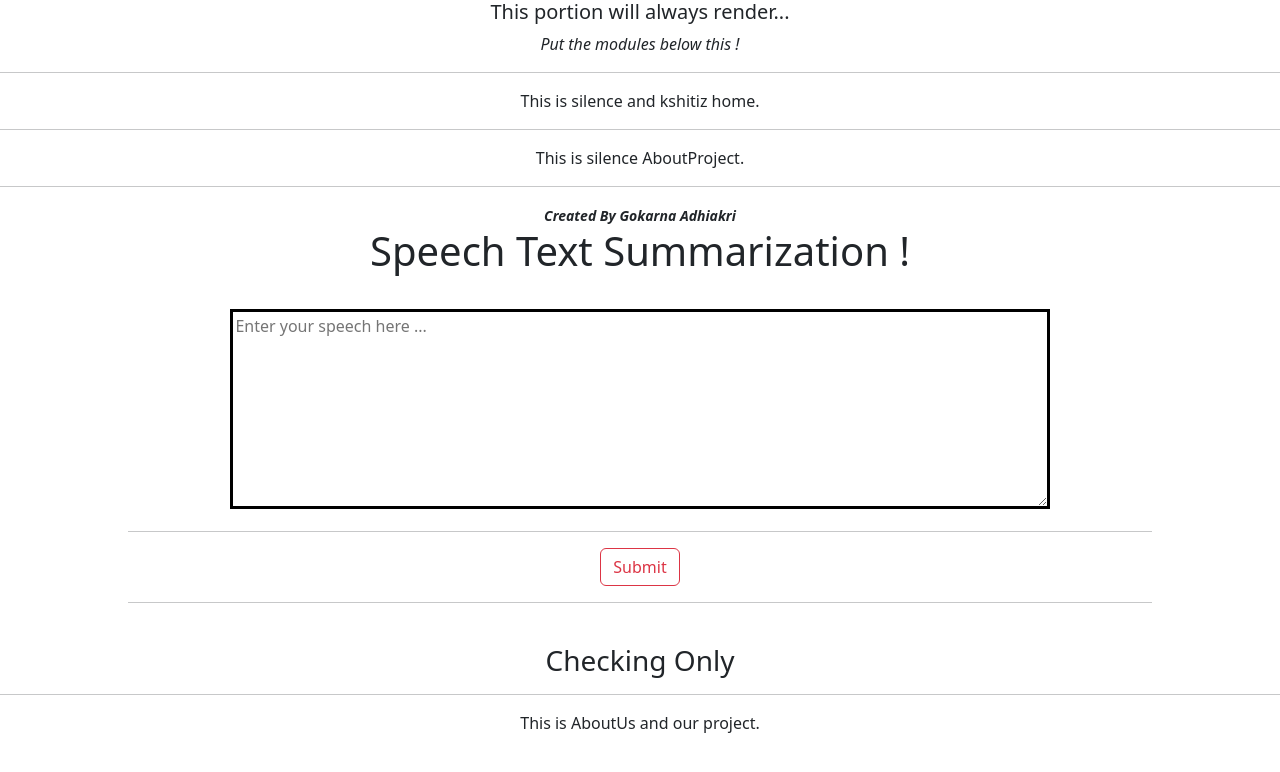
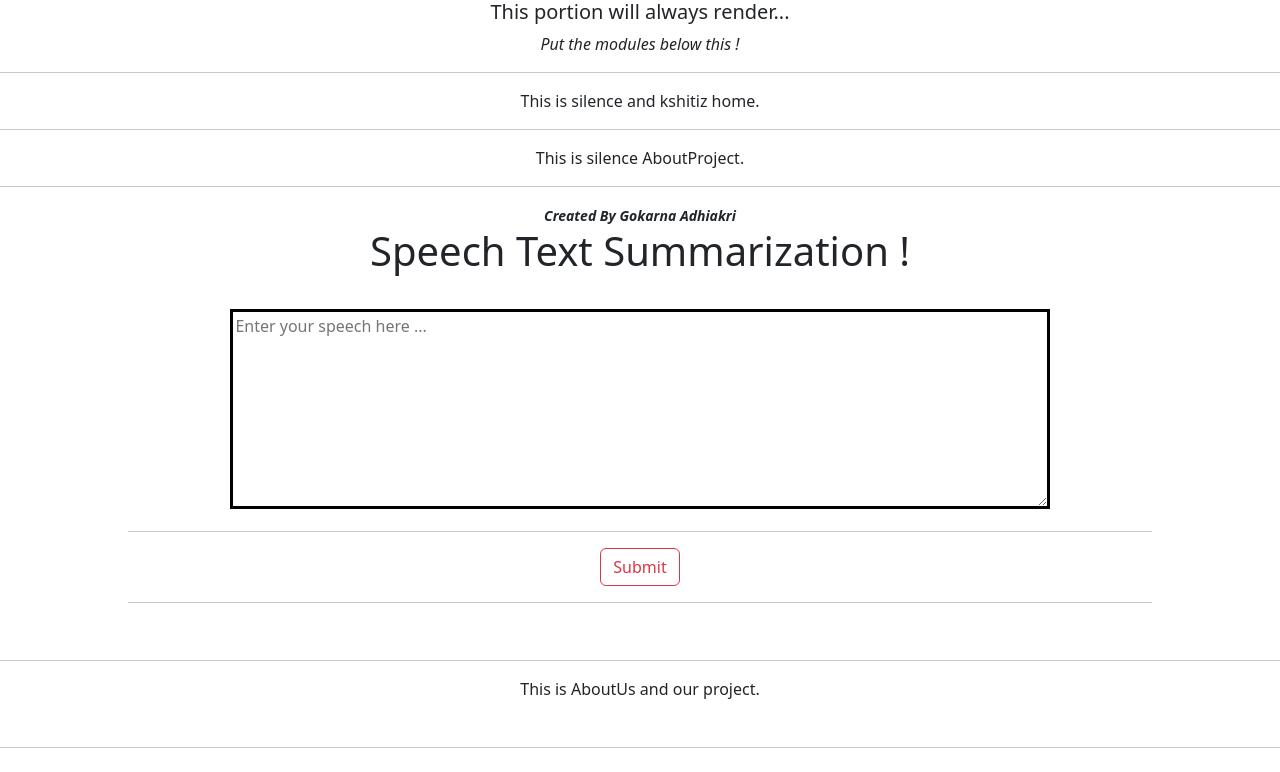
Before and after one commit to gokarna14/SpeechTextSummarization, a React (Create React App) app in the folder web/: page / in a window 1280 px wide. Shown: the top 772 px of the page. Built offline with nearby package versions, Linux system fonts and the light colour scheme.

Commit message:
Modified Summarizer.js slightly

```diff
--- a/web/src/js/Summarizer/Summarizer.js
+++ b/web/src/js/Summarizer/Summarizer.js
@@ -33,7 +33,6 @@ const Summarizer =()=>{
                     <hr />
                 </div>
             </div>
-            <h3>Checking Only</h3>
         </>
     )
 }
```
